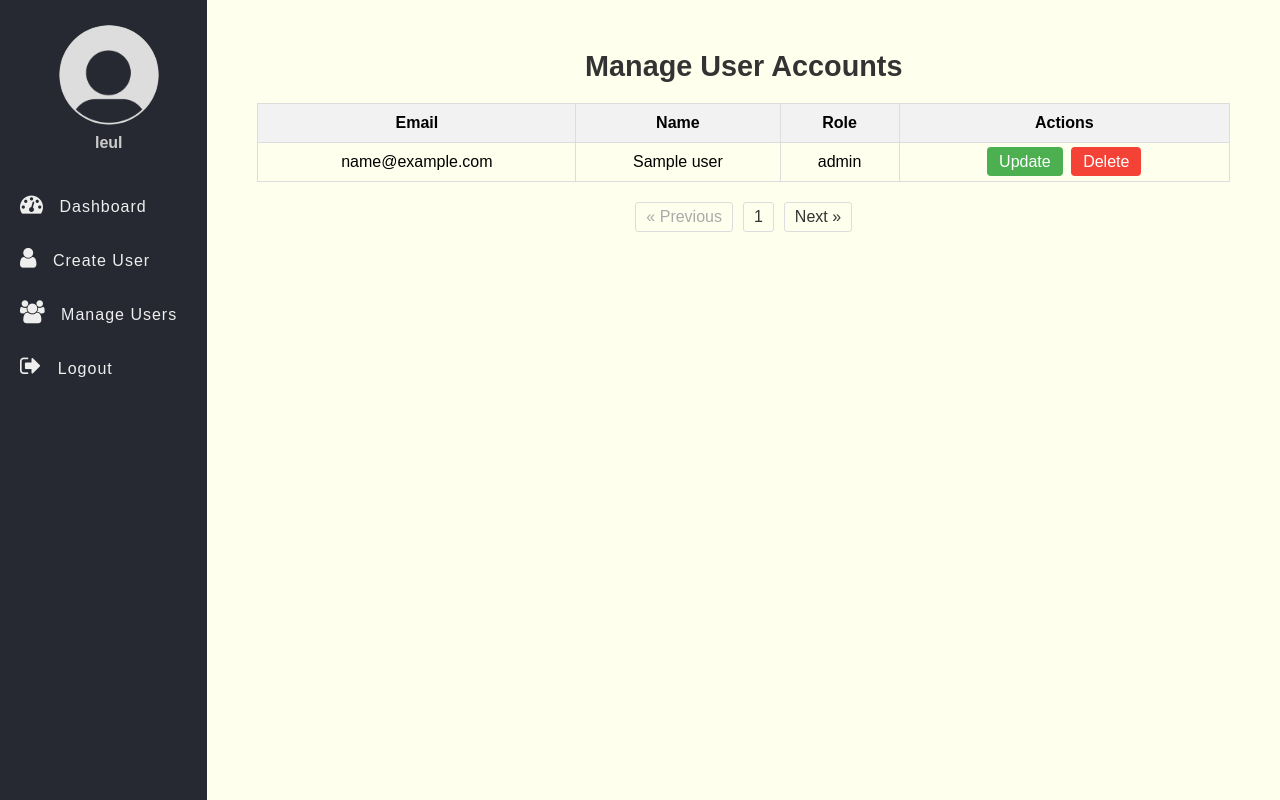
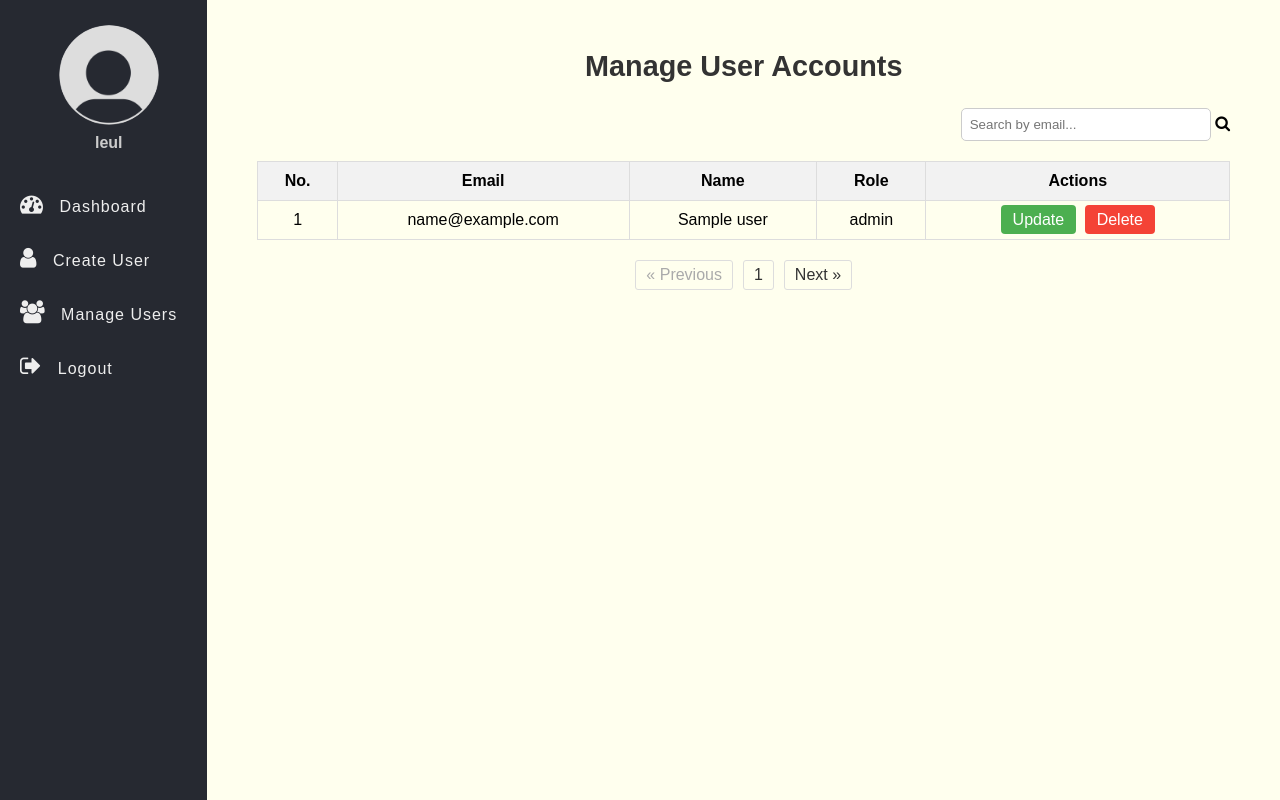
Before and after one commit to leulx1/Breast-cancer-detection-using-CNN, a Flask app: page /auth/manage_accounts in a window 1280 px wide. Shown: the part 86-886 px from the top of the page. Run offline with Flask 3, Linux system fonts and the light colour scheme; a database or web service that is not in the repository returns one stand-in record (values such as "Sample title"); some libraries are stand-ins or nearby versions.

Commit message:
added search bar for searching users

```diff
--- a/templates/manage_accounts.html
+++ b/templates/manage_accounts.html
@@ -29,9 +29,17 @@
             <div class="dashboard-container">
                 <h2 class="dashboard-heading">Manage User Accounts</h2>
 
+                <div style="display: flex; justify-content: flex-end; margin-bottom: 1rem;">
+                    <div class="search-container">
+                        <input type="text" id="userSearch" placeholder="Search by email..." style="padding: 8px; width: 250px;">
+                        <i class="fa fa-search"></i>
+                    </div>
+                </div>
+
 <table class="user-table">
     <thead>
         <tr>
+            <th>No.</th>
             <th>Email</th>
             <th>Name</th>
             <th>Role</th>
@@ -41,7 +49,8 @@
     <tbody id="user-table-body">
         {% for user in users %}
         <tr class="user-row" data-index="{{ loop.index0 }}">
-                            <td>{{ user.email }}</td>
+            <td class="user-number">{{ loop.index }}</td>
+            <td class="user-email">{{ user.email }}</td>
             <td>{{ user.name }}</td>
             <td>{{ user.role }}</td>
             <td>
@@ -52,6 +61,7 @@
         {% endfor %}
     </tbody>
 </table>
+
 
                 <div class="pagination-container">
                     <ul class="pagination" id="pagination-controls">
@@ -156,6 +166,26 @@
                 document.getElementById('next-page').classList.toggle('disabled', currentPage === totalPages);
             }
         });
+    // Filter table by email
+document.getElementById("userSearch").addEventListener("input", function () {
+    const searchValue = this.value.toLowerCase();
+    const rows = document.querySelectorAll(".user-row");
+
+    let visibleIndex = 1;
+    rows.forEach((row) => {
+        const email = row.querySelector(".user-email").textContent.toLowerCase();
+        if (email.includes(searchValue)) {
+            row.style.display = "";
+            row.querySelector(".user-number").textContent = visibleIndex++; // update numbering
+        } else {
+            row.style.display = "none";
+        }
+    });
+
+    // Optional: reset pagination to show all filtered results
+    document.querySelectorAll(".pagination li").forEach(li => li.style.display = "none");
+});
+
     </script>
 </body>
 </html>
```
Lines whose indentation alone changed are shown as unchanged.
